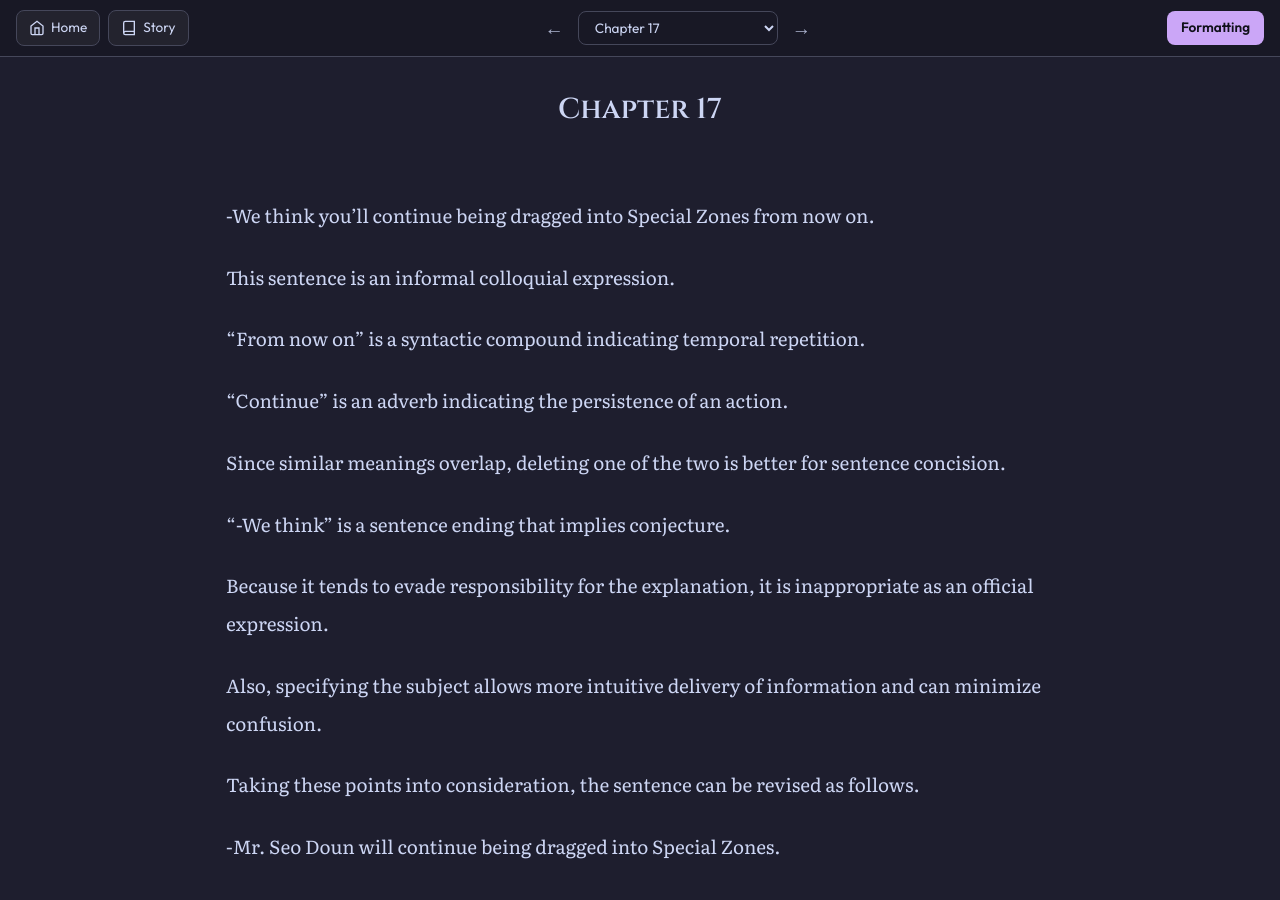
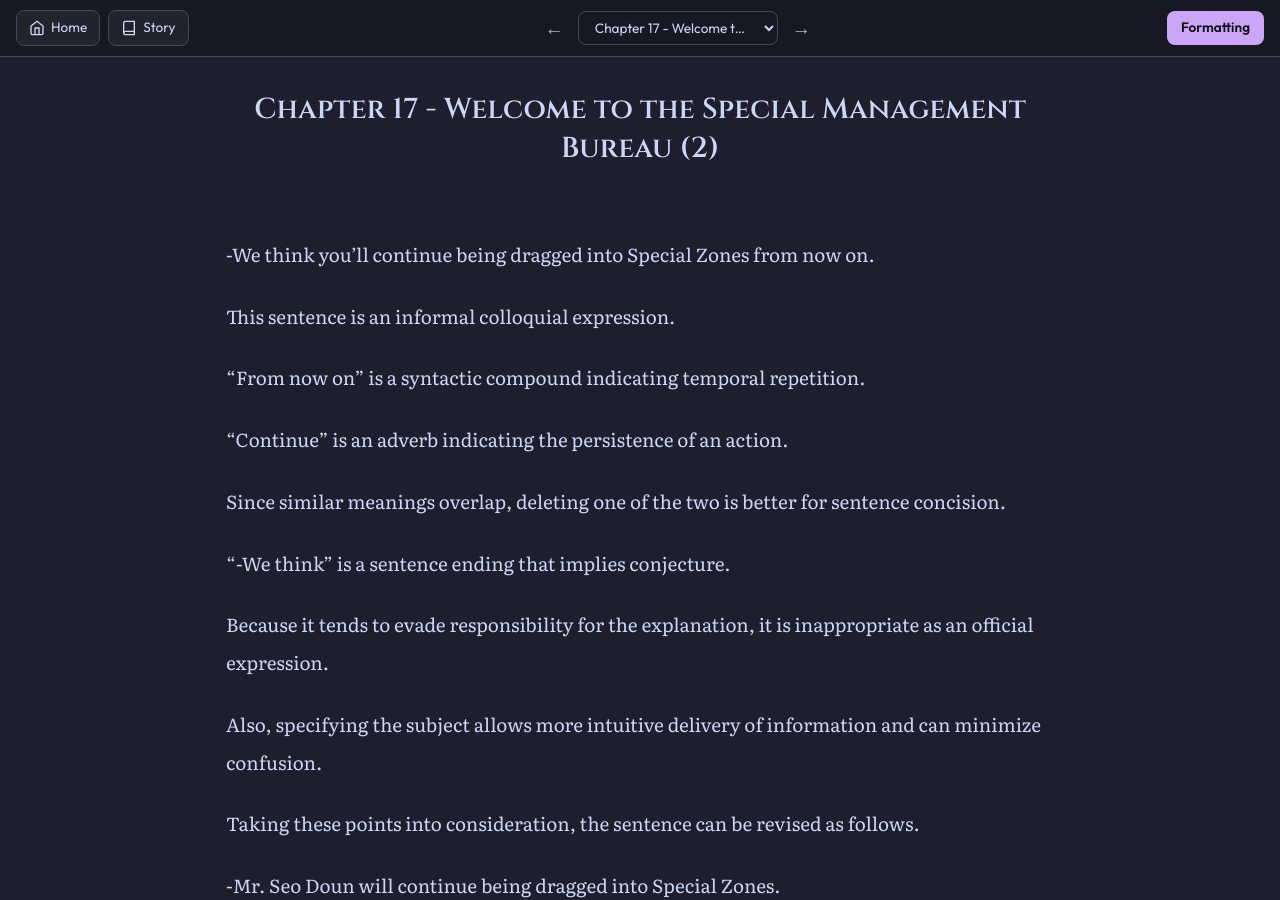
Before and after one commit to soleumn/soleumn.github.io, a Jekyll site: the page built from _chapters/esg/ch17.md, in a window 1280 px wide and 900 px high. Built offline with Jekyll 4.4.1, drawn with Linux system fonts in a browser that asks for light colours; comment, search, counter and statistics services are not loaded.

Commit message:
Update ch17.md

```diff
--- a/_chapters/esg/ch17.md
+++ b/_chapters/esg/ch17.md
@@ -1,5 +1,5 @@
 ---
-title: "Chapter 17"
+title: "Chapter 17 - Welcome to the Special Management Bureau (2)"
 categories: esg
 capitulo: 17
 ---
```
